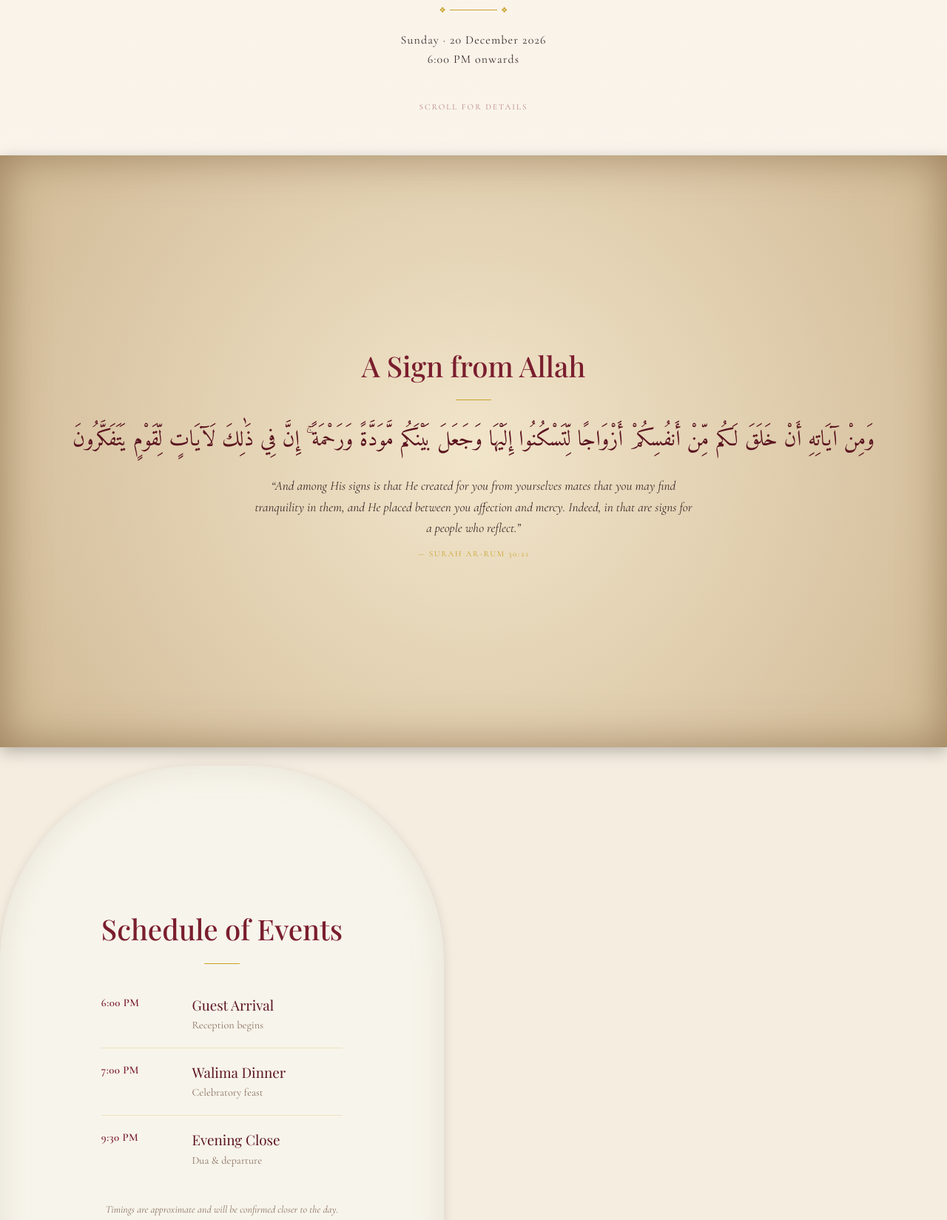
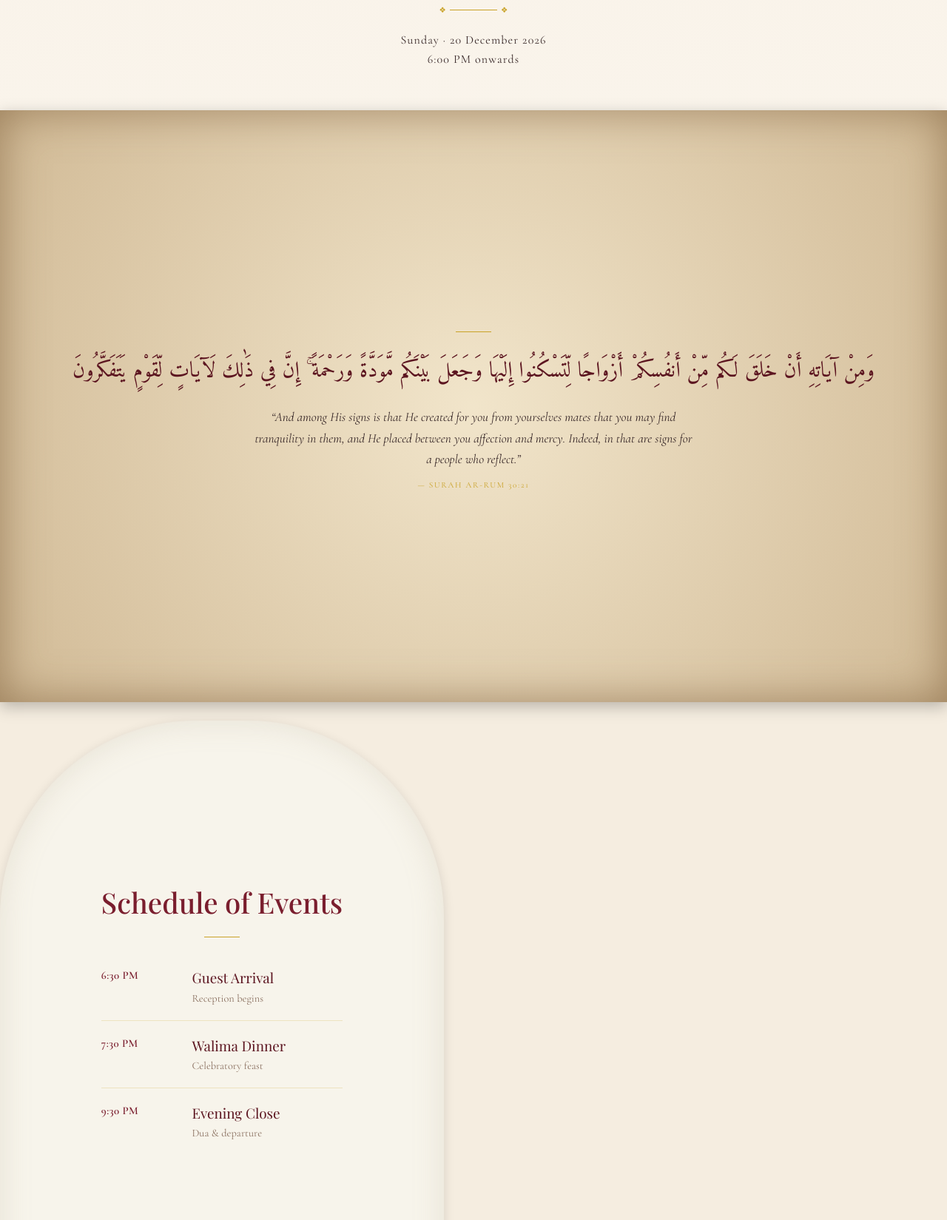
Before and after one commit to Sami-weds-Iqra/Walima-Invitation, a plain HTML site: page index.html in a window 1280 px wide. Shown: the part 760-2409 px from the top of the page at 74% size. Drawn offline with nearby package versions, Linux system fonts and the light colour scheme; a web font is replaced by a local one.

Commit message:
Add files via upload

```diff
--- a/index.html
+++ b/index.html
@@ -378,12 +378,11 @@ section {
   <div class="ornament"></div>
 
   <p class="date-line fade-up">Sunday · 20 December 2026<br>6:00 PM onwards</p>
-  <p class="scroll-hint">Scroll for details</p>
+
 </section>
 
 <section class="verse">
   <div class="fade-up">
-    <p class="section-title">A Sign from Allah</p>
     <div class="gold-line"></div>
     <p class="arabic">وَمِنْ آيَاتِهِ أَنْ خَلَقَ لَكُم مِّنْ أَنفُسِكُمْ أَزْوَاجًا لِّتَسْكُنُوا إِلَيْهَا وَجَعَلَ بَيْنَكُم مَّوَدَّةً وَرَحْمَةً ۚ إِنَّ فِي ذَٰلِكَ لَآيَاتٍ لِّقَوْمٍ يَتَفَكَّرُونَ</p>
     <p class="translation">“And among His signs is that He created for you from yourselves mates that you may find tranquility in them, and He placed between you affection and mercy. Indeed, in that are signs for a people who reflect.”</p>
@@ -397,14 +396,14 @@ section {
     <div class="gold-line"></div>
     <div class="events">
       <div class="event">
-        <div class="event-time">6:00 PM</div>
+        <div class="event-time">6:30 PM</div>
         <div>
           <div class="event-name">Guest Arrival</div>
           <div class="event-detail">Reception begins</div>
         </div>
       </div>
       <div class="event">
-        <div class="event-time">7:00 PM</div>
+        <div class="event-time">7:30 PM</div>
         <div>
           <div class="event-name">Walima Dinner</div>
           <div class="event-detail">Celebratory feast</div>
@@ -418,8 +417,7 @@ section {
         </div>
       </div>
     </div>
-    <p style="margin-top: 1.6rem; font-size: 0.86rem; color: var(--muted); font-style: italic;">Timings are approximate and will be confirmed closer to the day.</p>
-  </div>
+    </div>
 </section>
 
 <section class="venue">
@@ -430,11 +428,12 @@ section {
     <p class="address">IBL Housing Scheme<br>Lahore Canal Road</p>
     <p style="font-style: italic; max-width: 440px; margin: 0 auto; color: var(--ink);">Your presence will make our day more special.</p>
   </div>
+  <img src="sxg3j.png" alt="QR Code" width="30%">
 </section>
 
 <img src="JHsws.jpg" alt="calendar" width="100%">
 
-<section class="countdown-section">
+<div class="countdown-section">
   <p class="countdown-kicker">The Celebration Begins In</p>
   <div class="countdown" id="countdown">
     <div class="time-box">
@@ -454,7 +453,7 @@ section {
       <span class="label">Seconds</span>
     </div>
   </div>
-</section>
+</div>
 
 <section class="closing">
   <p class="kicker" style="color: var(--gold);">With gratitude & blessings</p>
```
Also changed, not shown: sxg3j.png (added).
